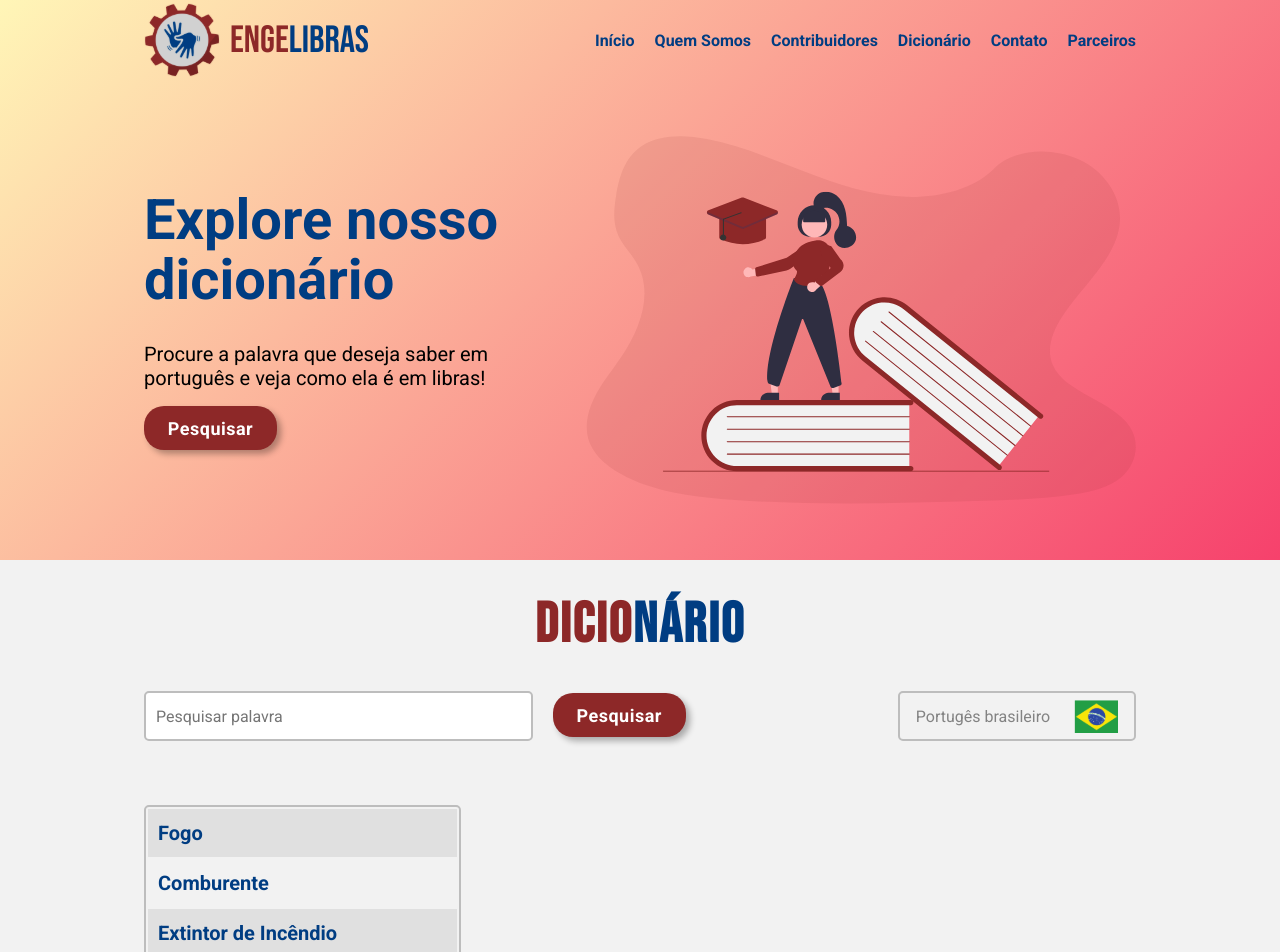
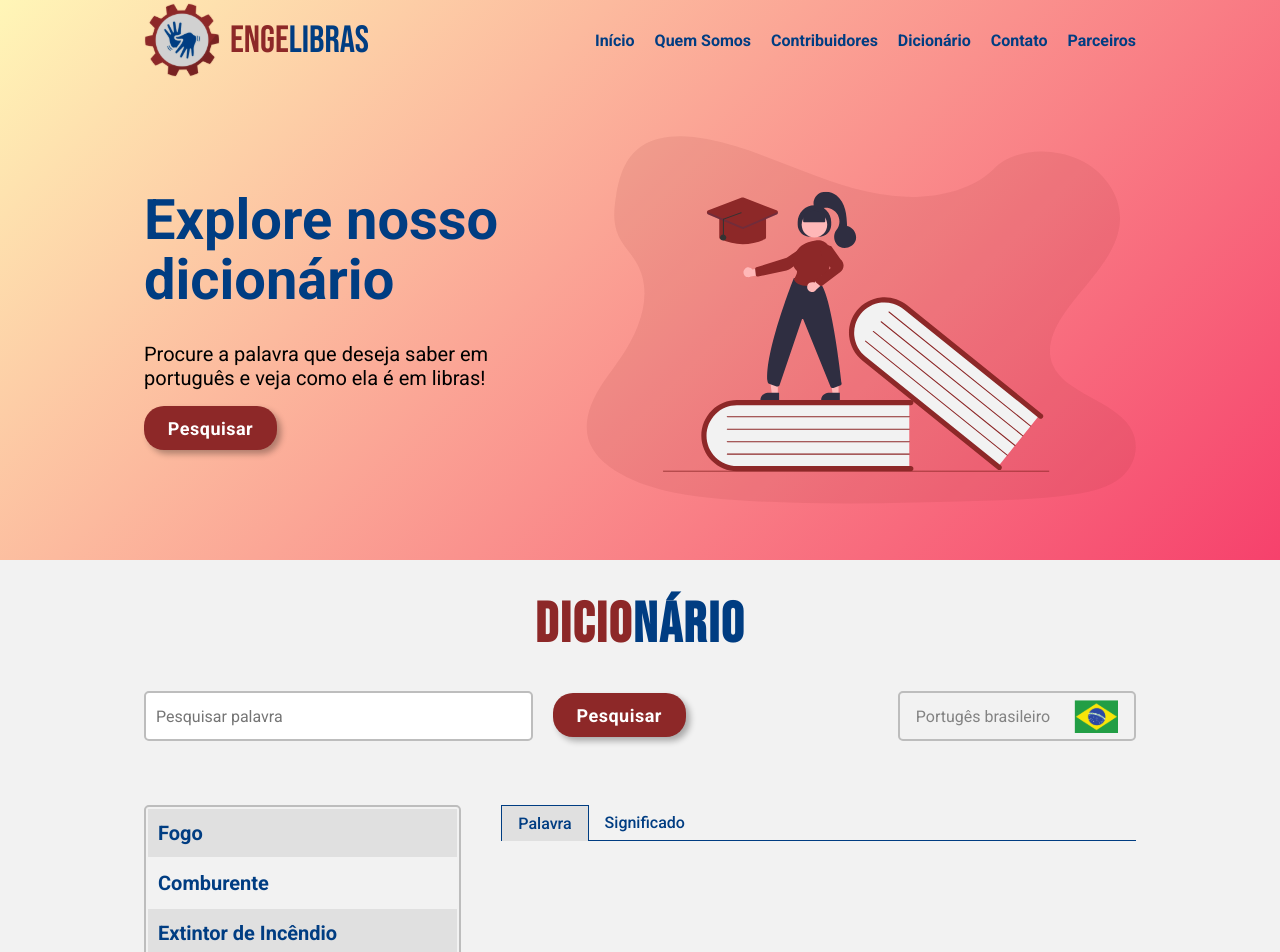
Before and after one commit to ThiagooKings/engelibras, a Next.js app: page /dicionario in a window 1280 px wide. Shown: the top 952 px of the page. Built offline with nearby package versions, Linux system fonts and the light colour scheme.

Commit message:
Tabs funcionando com mudança de estado, falta o conteúdo

```diff
--- a/src/pages/dicionario.tsx
+++ b/src/pages/dicionario.tsx
@@ -25,16 +25,21 @@ import PalavrasJSON from '../../palavras.json'
 }
 
 type Palavras = {
-        palavras: Palavra [];
+    palavras: Palavra[];
 }
 
 
-export default function Dicionario( ) {
-    const palavras : Palavras = PalavrasJSON ;
+export default function Dicionario() {
+    const palavras: Palavras = PalavrasJSON;
     const [palavraSelecionada, setPalavraSelecionada] = useState(-1);
+    const [tabSelecionado, setTabSelecionado] = useState(0);
 
-    function selecionarPalavra(id: number){
+    function selecionarPalavra(id: number) {
         setPalavraSelecionada(id);
+    }
+
+    function selecionarTab(id: number) {
+        setTabSelecionado(id);
     }
 
 
@@ -87,7 +92,7 @@ export default function Dicionario( ) {
 
                                     <tbody>
                                         {palavras.palavras.map((palavra) => {
-                                           return(
+                                            return (
                                                 <tr key={palavra.id} onClick={() => selecionarPalavra(Number(palavra.id))}
                                                     className={palavraSelecionada === Number(palavra.id) ? styles.active : ''}>
                                                     <td>
@@ -101,8 +106,18 @@ export default function Dicionario( ) {
 
                             </div>
                             <div className={styles.palavraeSignificado}>
+                                <div className={styles.tabs}>
+                                    <div onClick={() => selecionarTab(0)} className={tabSelecionado === 0 ? `${styles.tabsItem} ${styles.tabsActive}` : styles.tabsItem}>
+                                        <span>Palavra</span>
+                                    </div>
+                                    <div onClick={() => selecionarTab(1)} className={tabSelecionado === 1 ? `${styles.tabsItem} ${styles.tabsActive}` : styles.tabsItem}>
+                                        <span>Significado</span>
+                                    </div>
+                                    <div className={styles.spaceItem} />
+                                </div>
+                                <div className={styles.conteudoTab}>
 
-
+                                </div>
                             </div>
                         </div>
                     </div>
--- a/src/styles/pages/Dicionario.module.css
+++ b/src/styles/pages/Dicionario.module.css
@@ -104,3 +104,34 @@ tr.active{
     background: var(--red);
     color: white;
 }
+
+.tabs{
+
+    width: 100%;
+    display: grid;
+    grid-template-columns: 1fr 1fr 5fr;
+}
+
+.spaceItem{
+    border-bottom: 1px solid var(--blue);
+}
+
+
+.tabsItem {
+    padding: 0.5rem 1rem;
+    border-bottom: 1px solid var(--blue);
+    cursor: pointer;
+}
+
+.tabsItem span{
+    font-size:  1rem;
+    font-weight: 500;
+    color:  var(--blue);
+}
+
+.tabsActive{
+    background: var(--gray5);
+    border: 1px solid var(--blue);
+    border-bottom: transparent;
+
+}
```
Lines whose indentation alone changed are shown as unchanged.
